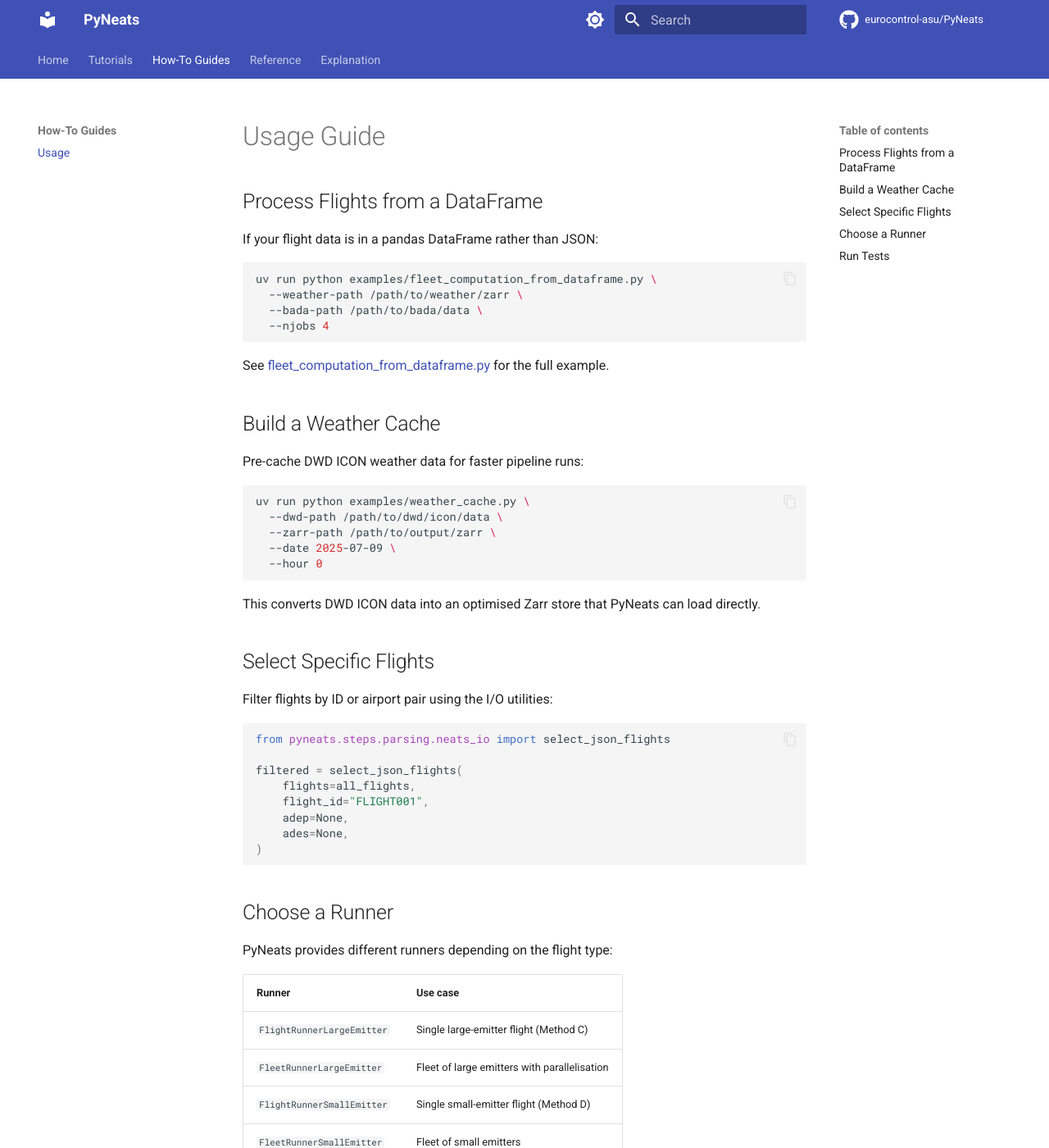
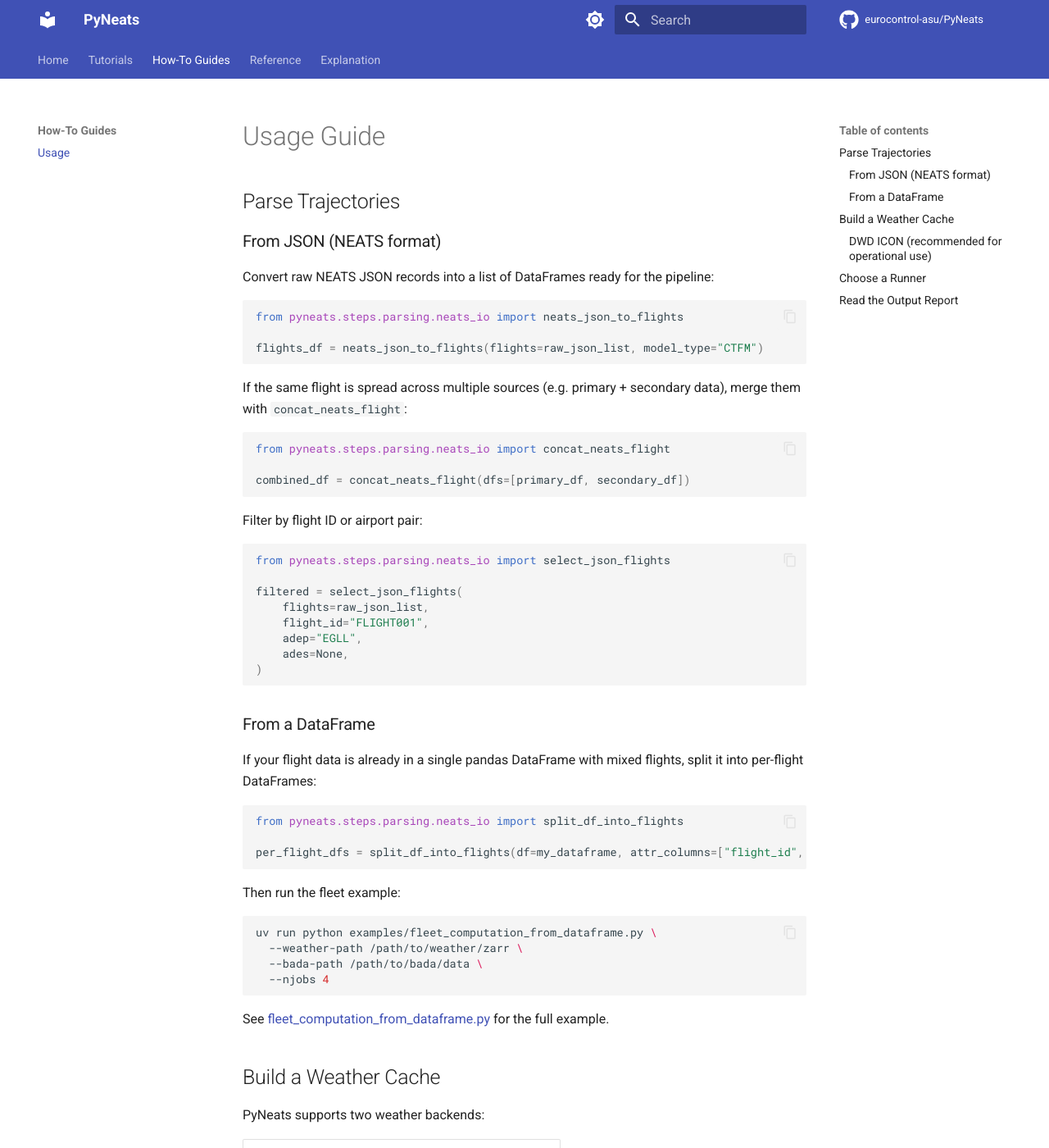
Before and after one commit to eurocontrol-asu/PyNeats, an MkDocs documentation site: the page built from docs/howto/usage.md, in a window 1280 px wide and 1400 px high. Shown: the whole window at 82% size. Built offline with MkDocs 1.6.1 and Material for MkDocs 9.7.7, drawn with Linux system fonts in a browser that asks for light colours; comment, search, counter and statistics services are not loaded; some of the changed text lies outside the part shown.

Commit message:
docs(howto): sync usage guide and quickstart with full API surface
Two /dev-doc passes (Discover→Diff→Patch, Diátaxis):

howto/usage.md:
- Add Parse Trajectories section: neats_json_to_flights,
  concat_neats_flight, select_json_flights, split_df_into_flights
- Add DWD ICON vs ERA5 backend comparison table (DWDFactory/ERA5Factory)
- Add get_weather_from_zarr / ZarrPaths programmatic usage
- Add clear_dataset_cache() troubleshooting tip
- Add FlightReport / FleetReport output report section
- Remove Run Tests (Diátaxis violation — belongs in tutorials)

tutorials/quickstart.md:
- Add OpenSkyParser alternative parser tip
- Move Run Tests section here from howto

````diff
--- a/docs/howto/usage.md
+++ b/docs/howto/usage.md
@@ -1,8 +1,49 @@
 # Usage Guide
 
-## Process Flights from a DataFrame
+## Parse Trajectories
 
-If your flight data is in a pandas DataFrame rather than JSON:
+### From JSON (NEATS format)
+
+Convert raw NEATS JSON records into a list of DataFrames ready for the pipeline:
+
+```python
+from pyneats.steps.parsing.neats_io import neats_json_to_flights
+
+flights_df = neats_json_to_flights(flights=raw_json_list, model_type="CTFM")
+```
+
+If the same flight is spread across multiple sources (e.g. primary + secondary data), merge them with `concat_neats_flight`:
+
+```python
+from pyneats.steps.parsing.neats_io import concat_neats_flight
+
+combined_df = concat_neats_flight(dfs=[primary_df, secondary_df])
+```
+
+Filter by flight ID or airport pair:
+
+```python
+from pyneats.steps.parsing.neats_io import select_json_flights
+
+filtered = select_json_flights(
+    flights=raw_json_list,
+    flight_id="FLIGHT001",
+    adep="EGLL",
+    ades=None,
+)
+```
+
+### From a DataFrame
+
+If your flight data is already in a single pandas DataFrame with mixed flights, split it into per-flight DataFrames:
+
+```python
+from pyneats.steps.parsing.neats_io import split_df_into_flights
+
+per_flight_dfs = split_df_into_flights(df=my_dataframe, attr_columns=["flight_id", "aircraft_type"])
+```
+
+Then run the fleet example:
 
 ```bash
 uv run python examples/fleet_computation_from_dataframe.py \
@@ -14,6 +55,15 @@ uv run python examples/fleet_computation_from_dataframe.py \
 See [fleet_computation_from_dataframe.py](https://github.com/eurocontrol-asu/PyNeats/blob/main/examples/fleet_computation_from_dataframe.py) for the full example.
 
 ## Build a Weather Cache
+
+PyNeats supports two weather backends:
+
+| Backend | Source | Class |
+|---|---|---|
+| **DWD ICON** | NWP model (operational) | `DWDFactory` |
+| **ERA5** | Reanalysis (historical) | `ERA5Factory` |
+
+### DWD ICON (recommended for operational use)
 
 Pre-cache DWD ICON weather data for faster pipeline runs:
 
@@ -27,20 +77,25 @@ uv run python examples/weather_cache.py \
 
 This converts DWD ICON data into an optimised Zarr store that PyNeats can load directly.
 
-## Select Specific Flights
-
-Filter flights by ID or airport pair using the I/O utilities:
+To load the cache programmatically, use `get_weather_from_zarr`:
 
 ```python
-from pyneats.steps.parsing.neats_io import select_json_flights
+from pyneats.steps.weather.weather_store import get_weather_from_zarr, ZarrPaths
 
-filtered = select_json_flights(
-    flights=all_flights,
-    flight_id="FLIGHT001",
-    adep=None,
-    ades=None,
+weather = get_weather_from_zarr(
+    zp=ZarrPaths(met_path="/path/to/met.zarr", wind_path="/path/to/wind.zarr"),
+    t0="2025-07-09T00:00:00",
+    t1="2025-07-09T23:59:59",
+    chunks=None,
 )
 ```
+
+!!! tip "Cache troubleshooting"
+    If you encounter stale or corrupted data, clear the in-memory dataset cache:
+    ```python
+    from pyneats.steps.weather.weather_store import clear_dataset_cache
+    clear_dataset_cache()
+    ```
 
 ## Choose a Runner
 
@@ -60,15 +115,22 @@ runner = FleetRunnerLargeEmitter(config=my_config)
 report = runner.run(flights)
 ```
 
-## Run Tests
+## Read the Output Report
 
-```bash
-# Unit tests only (no external data)
-make test-unit
+Runners return a `FleetReport` (or `FlightReport` for single-flight runners):
 
-# Full test suite
-make test BADA_PATH=/path/to/bada WEATHER_PATH=/path/to/weather
+```python
+from pyneats.steps.climate_metrics.report import FlightReport, FleetReport
 
-# Fast (no coverage)
-make test-fast BADA_PATH=/path/to/bada
+# Individual flight result
+flight_report: FlightReport = runner.run_one(flight)
+
+# Fleet result
+fleet_report: FleetReport = runner.run(flights)
+
+# Iterate over per-flight reports
+for report in fleet_report.flight_reports:
+    print(report.flight_id, report.co2_equivalent_kg)
 ```
+
+The report also captures errors for flights that failed, allowing partial results to be used without crashing the entire fleet run.
````
Also changed, not shown: docs/tutorials/quickstart.md (+21 -0 lines).
